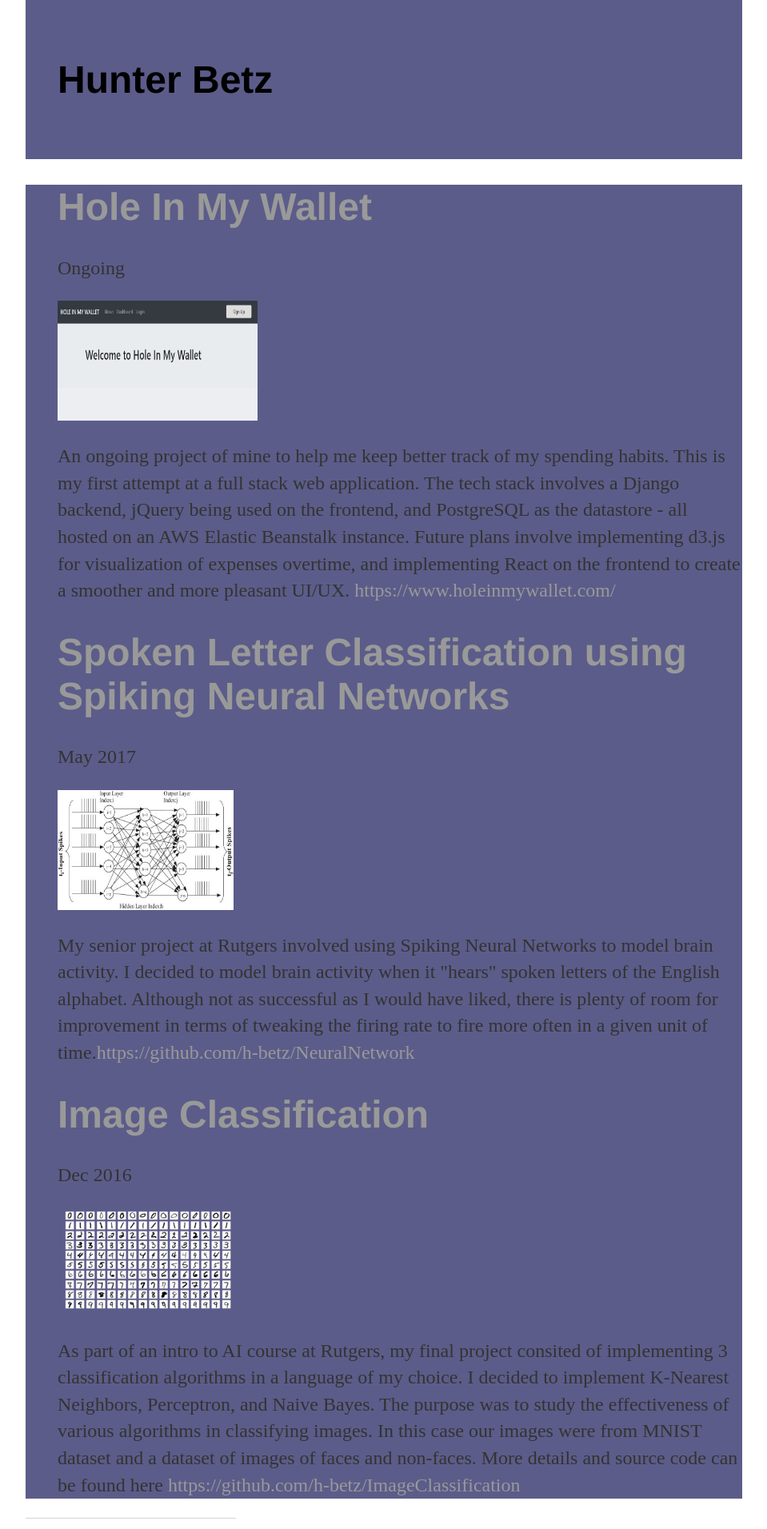
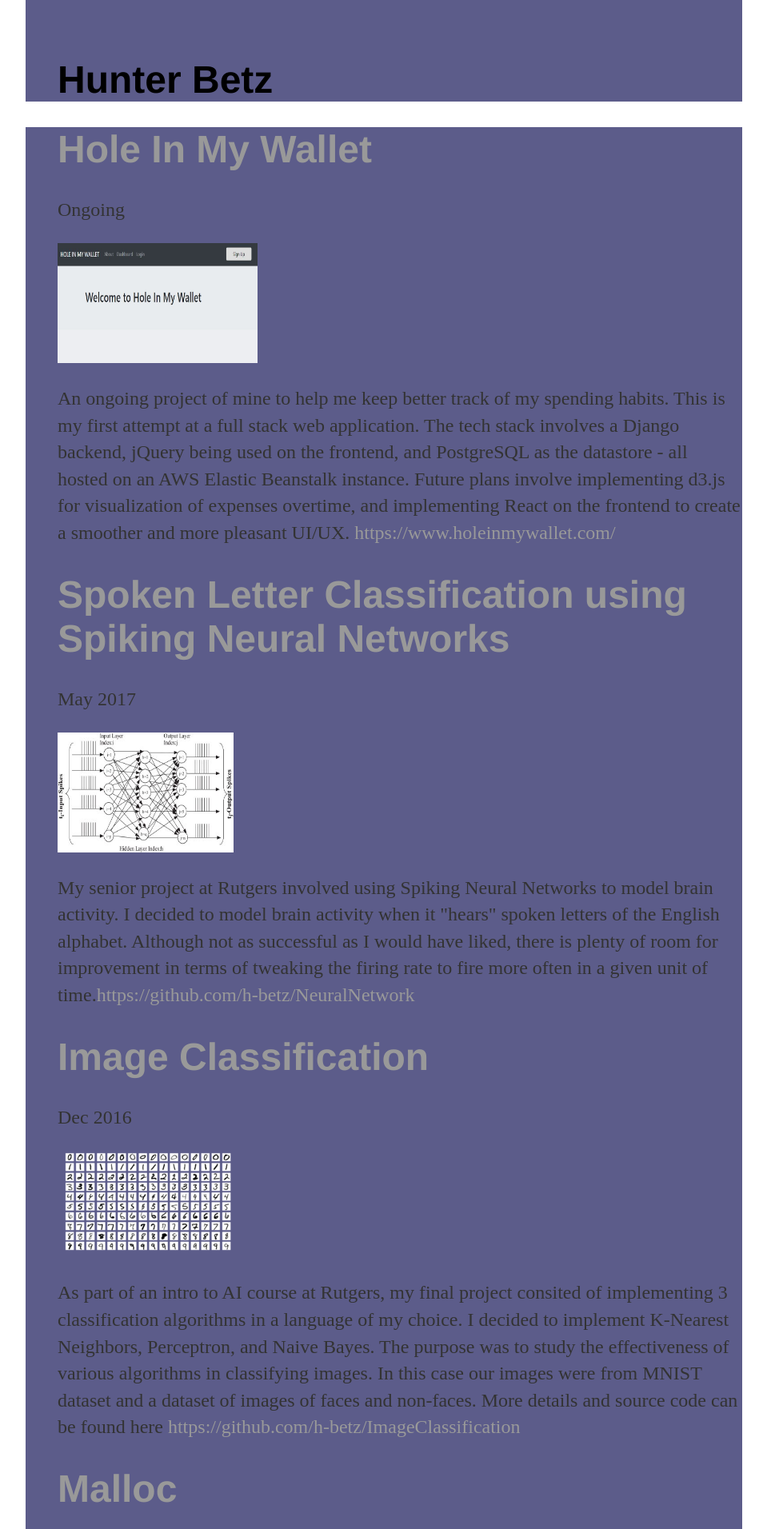
Before and after one commit to h-betz/h-betz.github.io, a Jekyll site: the page index.html, which Jekyll copies as it is, in a window 1280 px wide. Shown: the top 1912 px of the page at 80% size, without its empty margins (160-1119 px from the left). Built offline with Jekyll 4.4.1, drawn with Linux system fonts in a browser that asks for light colours; some of the changed text lies outside the part shown.

Commit message:
Working on header

```diff
--- a/css/main.css
+++ b/css/main.css
@@ -48,6 +48,7 @@ ul.posts li {
     margin-bottom: 0px;
     top: 0px;
     padding: 20px;
+    padding-bottom: 0px;
     left: 0px;
 }
 
--- a/index.html
+++ b/index.html
@@ -46,6 +46,21 @@
 						</div>
 					</div>
 				</li>
+				<li>
+					<div class="container">
+						<h1><a href="https://github.com/h-betz/Malloc" class="project_link">Malloc</a></h1>
+						<p class="meta">March 2016</p>
+						<div class="post">
+							<img src="imgs/c.jpg">
+							<p>A project done in my systems programming class where we were to implement the C function of malloc - on demand memory allocation - and if possible,
+								improve in the areas that malloc falls short. The naive implementation is to allocate a large chunk of memory in the beginning of the program and
+								"allocate" memory from there as needed. However, this is an improved version of that in which it uses the sbrk function which allocates memory directly
+								from the system. There are several written tests to help you understand the processes behind it as well as a readme file that further explains the
+								main variables and functions.
+							</p>
+						</div>
+					</div>
+				</li>
 			</ul>
 		</div>
 		<footer id="foot">
```
Also changed, not shown: imgs/c.jpg (added).
